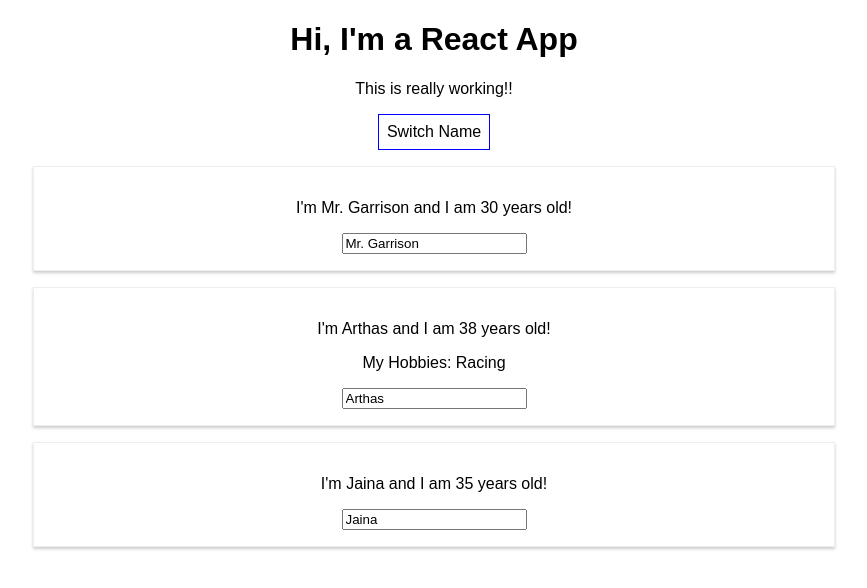
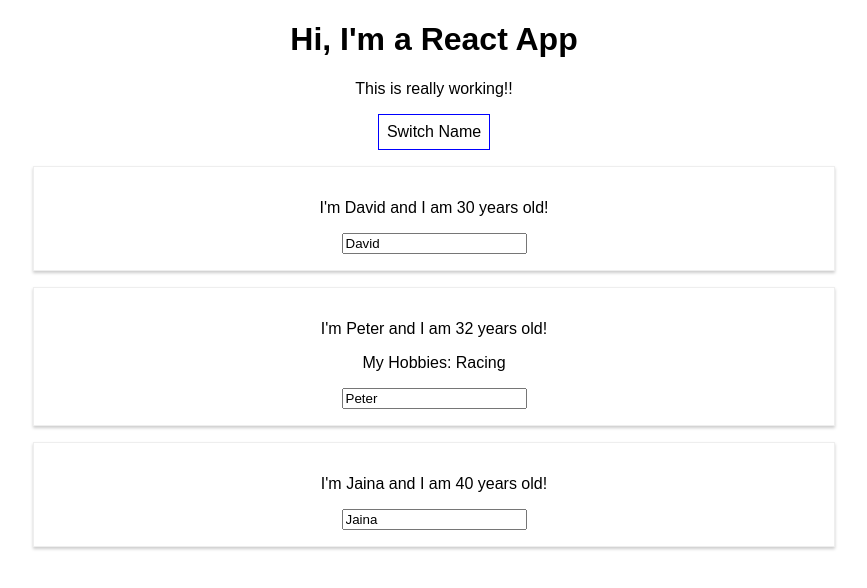
Before and after one commit to victorloo/playground-react, a React (Create React App) app: page / in a window 1280 px wide. Both pictures are taken after a click on the button "Switch Name". Shown: the top 588 px of the page, without its empty margins (206-1073 px from the left). Built offline with nearby package versions, Linux system fonts and the light colour scheme.

Commit message:
Rendering Content Conditionally by ternary operator

```diff
--- a/src/App.js
+++ b/src/App.js
@@ -8,7 +8,8 @@
       { name: 'David', age: 30 },
       { name: 'Peter', age: 32 },
       { name: 'Jaina', age: 40 }
-    ]
+    ],
+    showPersons: false
   }
 
   switchNameHandler = (newName) => {
@@ -28,7 +29,12 @@
         { name: event.target.value, age: 32 },
         { name: 'Jaina', age: 40 }
       ]
-    })
+    });
+  }
+
+  togglePersonsHandler = () => {
+    const doseShow = this.state.showPersons;
+    this.setState({showPersons: !doseShow});
   }
 
   render() {
@@ -46,7 +52,10 @@
         <p>This is really working!!</p>
         <button
           style={style}
-          onClick={() => this.switchNameHandler('Mr. Garrison')} >Switch Name</button>
+          onClick={this.togglePersonsHandler} >Switch Name</button>
+        {
+          this.state.showPersons === true ?
+            <div>
               <Person
                 name={this.state.persons[0].name}
                 age={this.state.persons[0].age} />
@@ -58,6 +67,8 @@
               <Person
                 name={this.state.persons[2].name}
                 age={this.state.persons[2].age} />
+            </div> : null
+        }
       </div>
     );
   }
```
Lines whose indentation alone changed are shown as unchanged.
